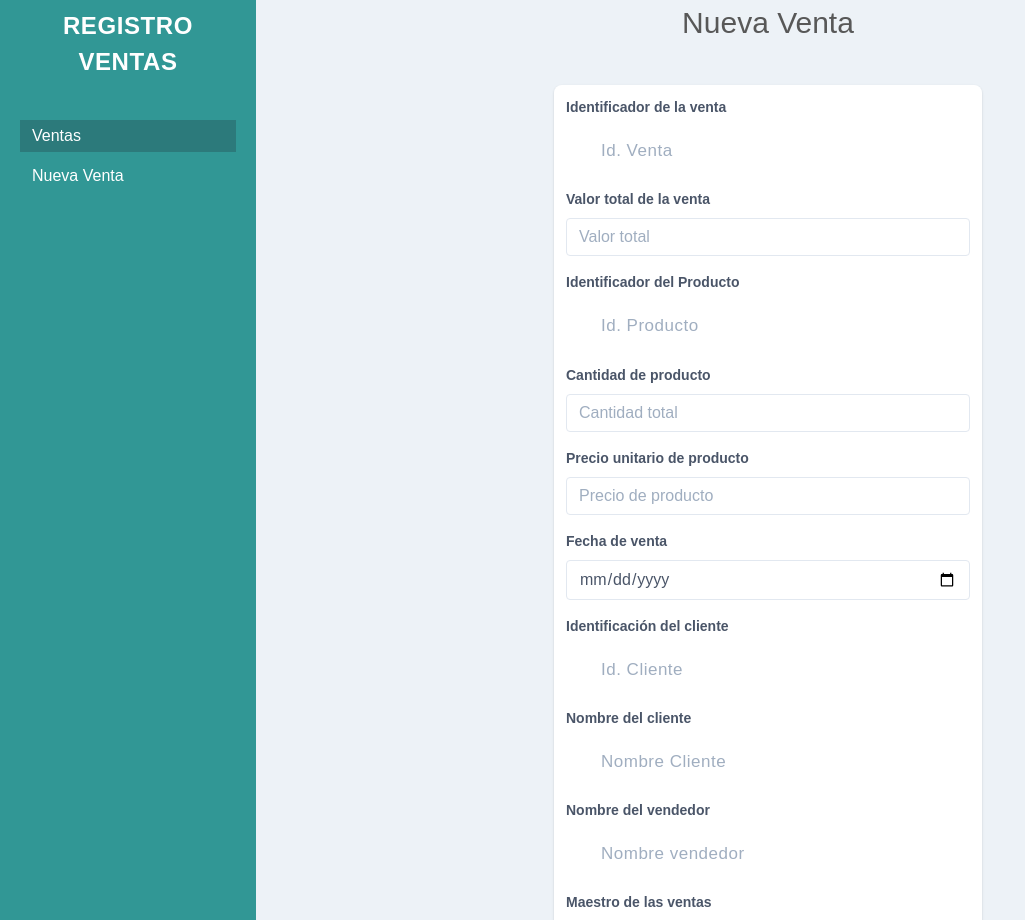
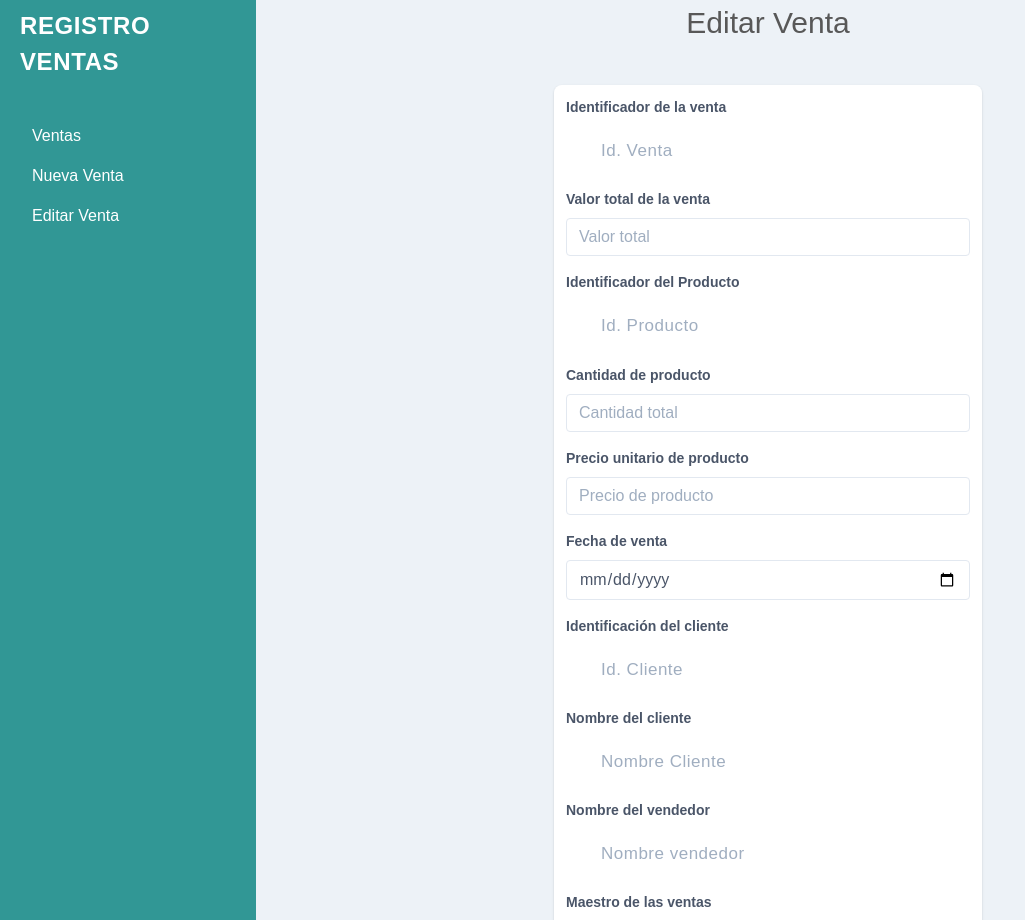
Before and after one commit to Equipo-Nova-Agil/Front, a React (Create React App) app: page / in a window 1280 px wide. Shown: the part 40-960 px from the top of the page, without its empty margins (0-1025 px from the left). Built offline with nearby package versions, Linux system fonts and the light colour scheme.

Commit message:
agregando editar venta

```diff
--- a/src/App.jsx
+++ b/src/App.jsx
@@ -3,13 +3,15 @@ import './App.css';
 import Login from "./Components/Login"
 import Ventas from './Components/Ventas';
 import NuevaVenta from './Components/NuevaVenta';
+import EditarVenta from './Components/EditarVenta';
 
 function App() {
   return (
     <>
     {/* <Login></Login> */}
     {/* <Ventas></Ventas> */}
-    <NuevaVenta></NuevaVenta>
+    {/* <NuevaVenta></NuevaVenta> */}
+    <EditarVenta></EditarVenta>
     </>
   );
 }
--- /dev/null
+++ b/src/Components/EditarVenta.jsx
@@ -0,0 +1,136 @@
+import React from 'react'
+import LayoutVentas from './LayoutVentas'
+
+const EditarVenta = () => {
+    return (
+        <>
+          <LayoutVentas>
+          <main class="md:w-3/5  xl:w-4/5 px-5 py-10 bg-gray-200">
+            <h2 class="text-3xl font-light text-center">Editar Venta</h2>
+
+            <div class="flex flex-col mt-10 items-center">
+                <div class="-my-2 py-2 overflow-x-auto sm:-mx-6 sm:px-6 lg:-mx-8 lg:px-8 w-10/12 md:w-8/12 lg:w-6/12">
+                    <div class=" shadow overflow-hidden sm:rounded-lg border-b border-gray-200 ">
+                        <form id="formulario" class="bg-white p-3">
+                            <div class="mb-4">
+                                <label class="block text-gray-700 text-sm font-bold mb-2" for="id_venta">Identificador de la venta</label>
+                                <input
+                                    class="appearance-none border rounded w-full py-2 px-3 text-gray-700 leading-tight focus:outline-none focus:shadow-outline"
+                                    id="id_venta"
+                                    name="id_venta"
+                                    type="text"
+                                    placeholder="Id. Venta"
+                                />
+                            </div>
+                            <div class="mb-4">
+                                <label class="block text-gray-700 text-sm font-bold mb-2" for="valor">Valor total de la venta</label>
+                                <input
+                                    class="appearance-none border rounded w-full py-2 px-3 text-gray-700 leading-tight focus:outline-none focus:shadow-outline"
+                                    id="valor"
+                                    name="valor"
+                                    type="number" min="0" step="1"
+                                    placeholder="Valor total"
+                                />
+                            </div>
+                            <div class="mb-4">
+                                <label class="block text-gray-700 text-sm font-bold mb-2" for="id_producto">Identificador del Producto</label>
+                                <input
+                                    class="appearance-none border rounded w-full py-2 px-3 text-gray-700 leading-tight focus:outline-none focus:shadow-outline"
+                                    id="id_producto"
+                                    name="id_producto"
+                                    type="text"
+                                    placeholder="Id. Producto"
+                                />
+                            </div>
+                            <div class="mb-4">
+                                <label class="block text-gray-700 text-sm font-bold mb-2" for="cantidad">Cantidad de producto</label>
+                                <input
+                                    class="appearance-none border rounded w-full py-2 px-3 text-gray-700 leading-tight focus:outline-none focus:shadow-outline"
+                                    id="cantidad"
+                                    name="cantidad"
+                                    type="number" min="0" step="1"
+                                    placeholder="Cantidad total"
+                                />
+                            </div>
+                            <div class="mb-4">
+                                <label class="block text-gray-700 text-sm font-bold mb-2" for="valor">Precio unitario de producto</label>
+                                <input
+                                    class="appearance-none border rounded w-full py-2 px-3 text-gray-700 leading-tight focus:outline-none focus:shadow-outline"
+                                    id="precio"
+                                    name="precio"
+                                    type="number" min="0" step="1"
+                                    placeholder="Precio de producto"
+                                />
+                            </div>
+                            <div class="mb-4">
+                                <label class="block text-gray-700 text-sm font-bold mb-2" for="fecha">Fecha de venta</label>
+                                <input
+                                    class="appearance-none border rounded w-full py-2 px-3 text-gray-700 leading-tight focus:outline-none focus:shadow-outline"
+                                    id="fecha"
+                                    name="fecha"
+                                    type="date"
+                                    placeholder="Fecha de venta"
+                                />
+                            </div>
+                            <div class="mb-4">
+                                <label class="block text-gray-700 text-sm font-bold mb-2" for="id_cliente">Identificación del cliente</label>
+                                <input
+                                    class="appearance-none border rounded w-full py-2 px-3 text-gray-700 leading-tight focus:outline-none focus:shadow-outline"
+                                    id="id_cliente"
+                                    name="id_cliente"
+                                    type="text"
+                                    placeholder="Id. Cliente"
+                                />
+                            </div>
+                            <div class="mb-4">
+                                <label class="block text-gray-700 text-sm font-bold mb-2" for="nombre_cliente">Nombre del cliente</label>
+                                <input
+                                    class="appearance-none border rounded w-full py-2 px-3 text-gray-700 leading-tight focus:outline-none focus:shadow-outline"
+                                    id="nombre_cliente"
+                                    name="nombre_cliente"
+                                    type="text"
+                                    placeholder="Nombre Cliente"
+                                />
+                            </div>
+                            <div class="mb-4">
+                                <label class="block text-gray-700 text-sm font-bold mb-2" for="nombre_vendedor">Nombre del vendedor</label>
+                                <input
+                                    class="appearance-none border rounded w-full py-2 px-3 text-gray-700 leading-tight focus:outline-none focus:shadow-outline"
+                                    id="nombre_vendedor"
+                                    name="nombre_vendedor"
+                                    type="text"
+                                    placeholder="Nombre vendedor"
+                                />
+                            </div>
+                            <div class="mb-4">
+                                <label class="block text-gray-700 text-sm font-bold mb-2" for="estado">Maestro de las ventas</label>
+                                <input
+                                    class="appearance-none border rounded w-full py-2 px-3 text-gray-700 leading-tight focus:outline-none focus:shadow-outline"
+                                    list="lista_estado"
+                                    name="estado"
+                                    placeholder="Seleccionar estado"
+                                />
+                                <datalist id="lista_estado">
+                                    <option value="En proceso"></option>
+                                    <option value="Cancelada"></option>
+                                    <option value="Entregada"></option>
+                                </datalist>
+                            </div>
+
+
+                            <input
+                                type="submit"
+                                class="bg-teal-600 hover:bg-teal-900 w-full mt-5 p-2 text-white uppercase font-bold"
+                                value="Editar Venta"
+                            />
+                        </form>
+                    </div>
+                </div>
+            </div>
+        </main>
+          </LayoutVentas>
+        </>
+    )
+}
+
+export default EditarVenta
--- a/src/Components/SideBarVentas.jsx
+++ b/src/Components/SideBarVentas.jsx
@@ -4,17 +4,21 @@ const SideBarVentas = () => {
     return (
         <>
            <aside class="md:w-2/5 lg:w-2/5 xl:w-1/5 bg-teal-600 px-5 py-10">
-            <h1 class="uppercase text-white tracking-wide text-2xl  font-bold mt-2">Registro ventas</h1>
+            <h1 class="uppercase text-white text-left tracking-wide text-2xl  font-bold mt-2">Registro ventas</h1>
             <p class="mt-10 text-white"></p>
             <nav class="mt-8">
                 <a
                     href="/"
-                    class="px-3 py-1 text-white block hover:bg-teal-700 hover:text-yellow-400 bg-teal-700"
+                    class="px-3 py-1 text-white block hover:bg-teal-700 hover:text-yellow-400"
                 >Ventas</a>
                 <a
                     href="nueva-venta.html"
                     class="px-3 py-1 text-white block hover:bg-teal-900 mt-2 hover:text-yellow-400"
                 >Nueva Venta</a>
+                <a
+                    href="editar-venta.html"
+                    class="px-3 py-1 text-white block hover:bg-teal-900 mt-2 hover:text-yellow-400"
+                >Editar Venta</a>
             </nav>
         </aside>
         </>
```
